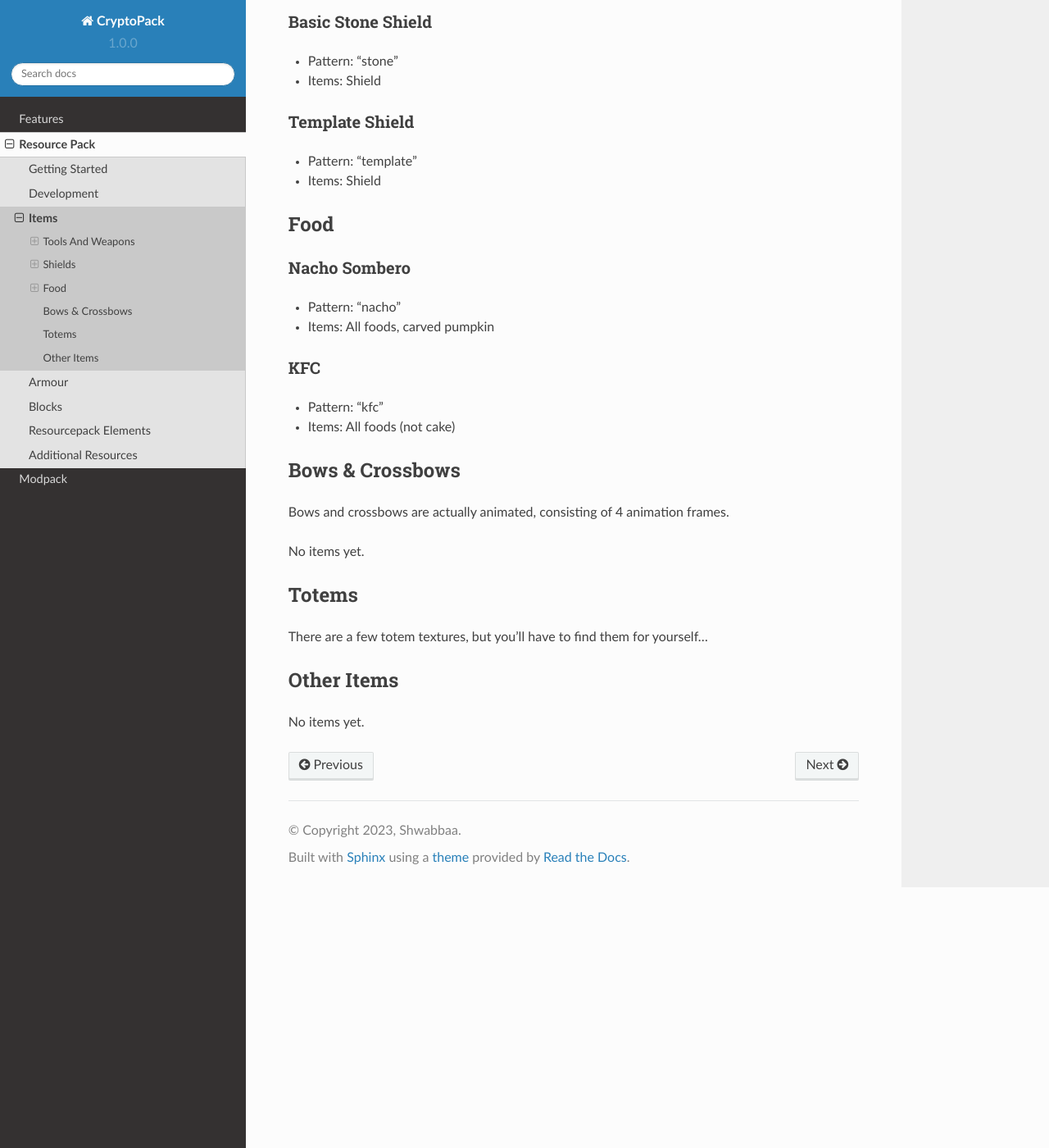
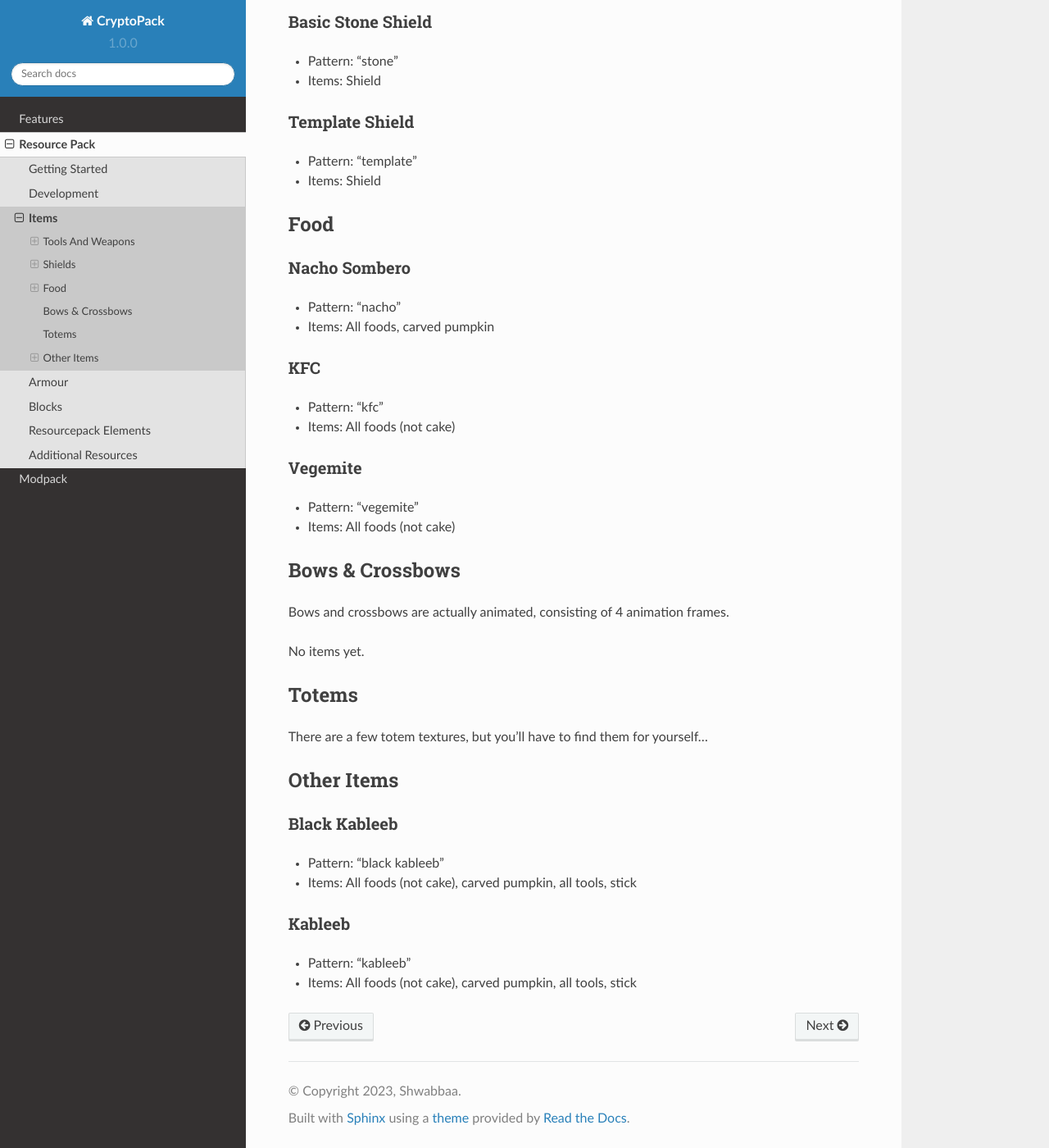
Before and after one commit to Shwabbaa/cryptopack-docs, a Sphinx documentation site: the page built from docs/source/resourcepack/items.rst, in a window 1280 px wide and 1400 px high, scrolled down 2869 px. Shown: the whole window at 82% size. Built offline with Sphinx 7.4.7 and the Read the Docs theme 2.0.0, drawn with Linux system fonts in a browser that asks for light colours; pages that are not in the unit, such as notebooks, are missing from menus.

Commit message:
Update items.rst

```diff
--- a/docs/source/resourcepack/items.rst
+++ b/docs/source/resourcepack/items.rst
@@ -137,6 +137,11 @@ KFC
 * Pattern: "kfc"
 * Items: All foods (not cake)
 
+Vegemite
+------------------
+* Pattern: "vegemite"
+* Items: All foods (not cake)
+
 Bows & Crossbows
 ============
 Bows and crossbows are actually animated, consisting of 4 animation frames.
@@ -151,4 +156,12 @@ There are a few totem textures, but you'll have to find them for yourself...
 Other Items
 ============
 
-No items yet.
+Black Kableeb
+------------------
+* Pattern: "black kableeb"
+* Items: All foods (not cake), carved pumpkin, all tools, stick
+
+Kableeb
+------------------
+* Pattern: "kableeb"
+* Items: All foods (not cake), carved pumpkin, all tools, stick
```
